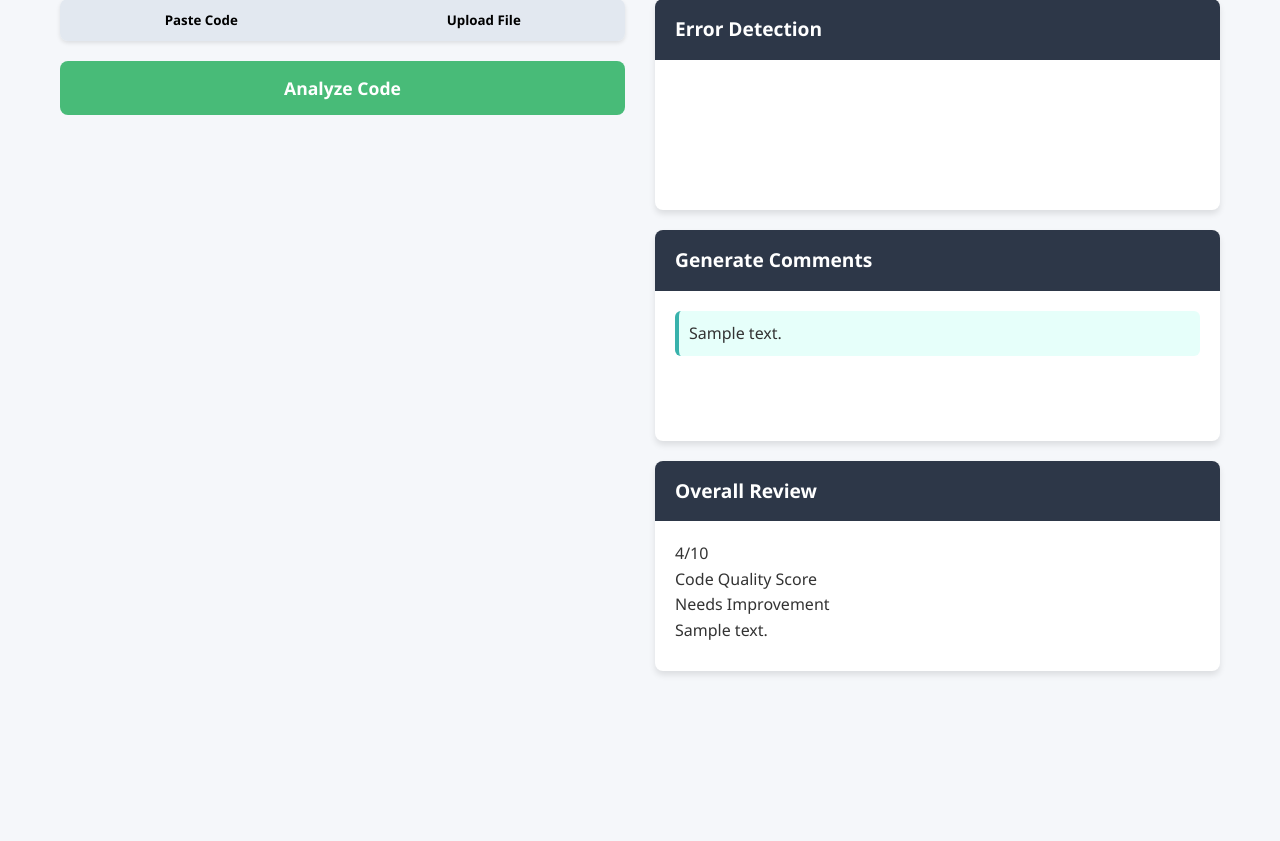
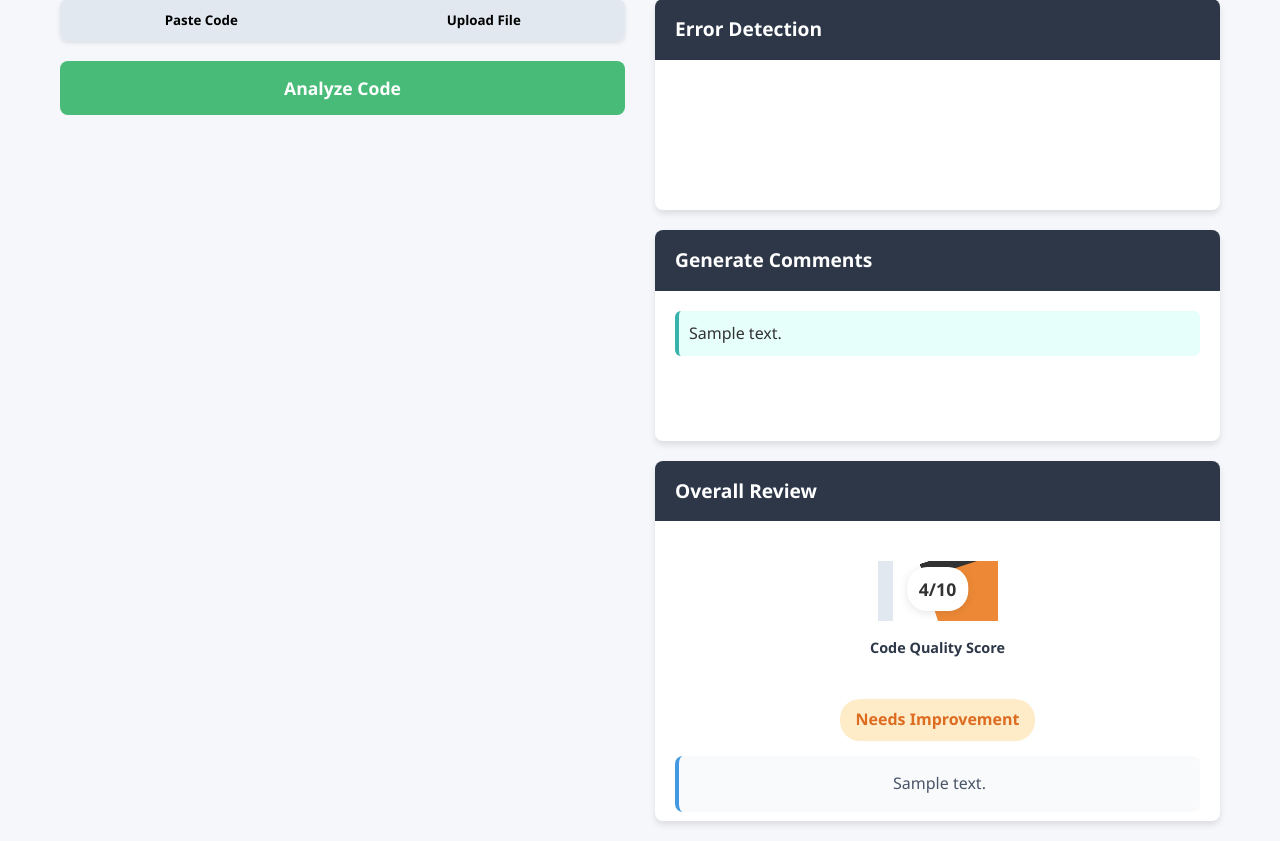
Before and after one commit to akshayareddyUEL/AICodeReview, a Flask app: template templates/index.html in a window 1280 px wide. Shown: the part 153-994 px from the top of the page. Before the commit the page ends 828 px from the top, so only its background shows below. Run offline with Flask 3, Linux system fonts and the light colour scheme; the template is opened without the code that fills it: most values are stand-ins (such as "Sample title", 1, 10 or a date in 2020).

Commit message:
Update style.css

```diff
--- a/static/css/style.css
+++ b/static/css/style.css
@@ -235,3 +235,159 @@
         height: 300px;
     }
 }
+/* Gauge/Pie Chart Styles */
+.rating-display {
+    display: flex;
+    flex-direction: column;
+    gap: 20px;
+}
+
+.gauge-container {
+    text-align: center;
+    padding: 20px;
+}
+
+.gauge {
+    width: 120px;
+    height: 60px;
+    position: relative;
+    margin: 0 auto 15px;
+    overflow: hidden;
+}
+
+.gauge-background {
+    width: 120px;
+    height: 120px;
+    border: 15px solid #e2e8f0;
+    border-bottom: none;
+    border-radius: 120px 120px 0 0;
+    position: absolute;
+    bottom: 0;
+}
+
+.gauge-fill {
+    width: 120px;
+    height: 120px;
+    border: 15px solid;
+    border-bottom: none;
+    border-radius: 120px 120px 0 0;
+    position: absolute;
+    bottom: 0;
+    transform-origin: center bottom;
+    transition: transform 1s ease-in-out;
+}
+
+.gauge-cover {
+    position: absolute;
+    bottom: 10px;
+    left: 50%;
+    transform: translateX(-50%);
+    background: white;
+    padding: 8px 12px;
+    border-radius: 20px;
+    font-weight: bold;
+    font-size: 1.1rem;
+    box-shadow: 0 2px 10px rgba(0,0,0,0.1);
+    z-index: 2;
+    min-width: 60px;
+    text-align: center;
+}
+
+.gauge-label {
+    font-weight: 600;
+    color: #2d3748;
+    font-size: 0.9rem;
+}
+
+.rating-details {
+    text-align: center;
+}
+
+.quality-label {
+    display: inline-block;
+    padding: 8px 16px;
+    border-radius: 20px;
+    font-weight: 600;
+    font-size: 1rem;
+    margin-bottom: 15px;
+}
+
+.quality-label.poor { background: #fed7d7; color: #c53030; }
+.quality-label.needs-improvement { background: #feebc8; color: #dd6b20; }
+.quality-label.average { background: #fefcbf; color: #d69e2e; }
+.quality-label.good { background: #c6f6d5; color: #276749; }
+.quality-label.excellent { background: #9ae6b4; color: #22543d; }
+
+.review-text {
+    padding: 15px;
+    background: #f8fafc;
+    border-radius: 8px;
+    border-left: 4px solid #4299e1;
+}
+
+.review-text p {
+    line-height: 1.6;
+    color: #4a5568;
+    margin: 0;
+}
+
+/* Alternative Pie Chart Style */
+.pie-chart-container {
+    text-align: center;
+    padding: 20px;
+}
+
+.pie-chart {
+    width: 120px;
+    height: 120px;
+    border-radius: 50%;
+    background: conic-gradient(
+        #e53e3e 0% 10%,
+        #ed8936 10% 30%,
+        #ecc94b 30% 50%,
+        #48bb78 50% 70%,
+        #38a169 70% 100%
+    );
+    margin: 0 auto 15px;
+    position: relative;
+}
+
+.pie-chart-mask {
+    width: 80px;
+    height: 80px;
+    background: white;
+    border-radius: 50%;
+    position: absolute;
+    top: 20px;
+    left: 20px;
+    display: flex;
+    align-items: center;
+    justify-content: center;
+    font-weight: bold;
+    font-size: 1.2rem;
+}
+
+/* Score Breakdown */
+.score-breakdown {
+    display: flex;
+    justify-content: space-around;
+    margin-top: 15px;
+    padding: 15px;
+    background: #f8fafc;
+    border-radius: 8px;
+}
+
+.score-item {
+    text-align: center;
+}
+
+.score-value {
+    font-size: 1.5rem;
+    font-weight: bold;
+    margin-bottom: 5px;
+}
+
+.score-label {
+    font-size: 0.8rem;
+    color: #718096;
+}
```
